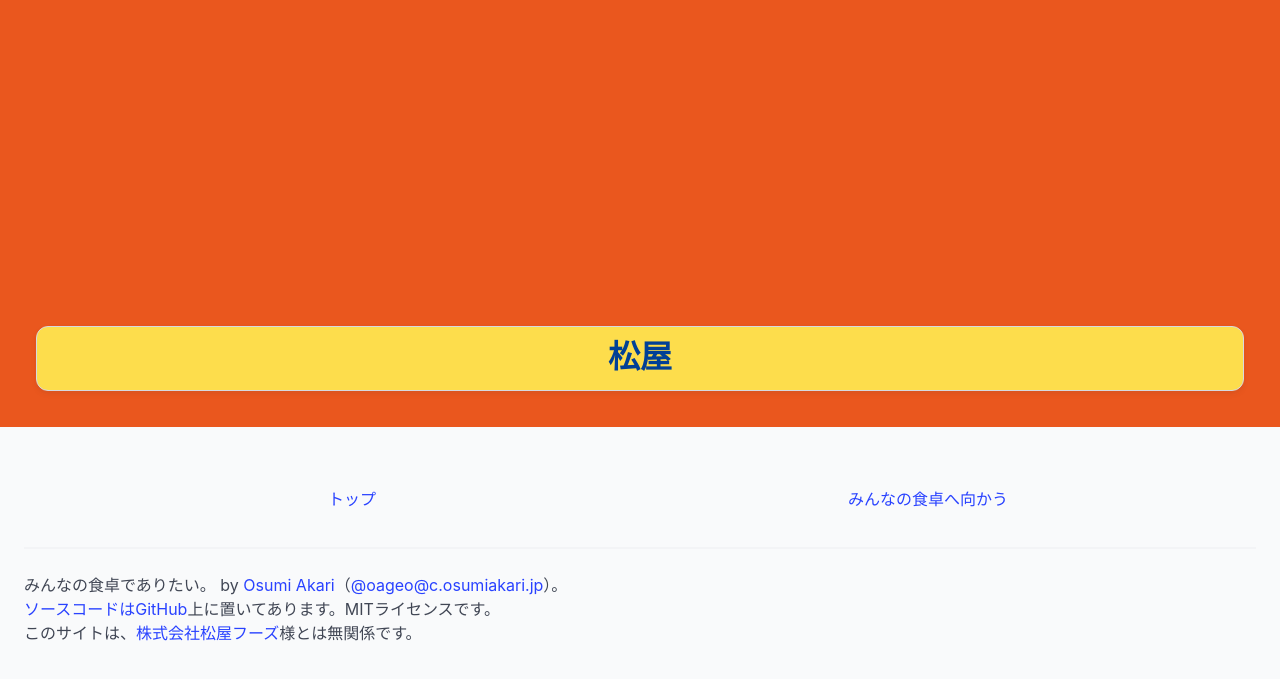
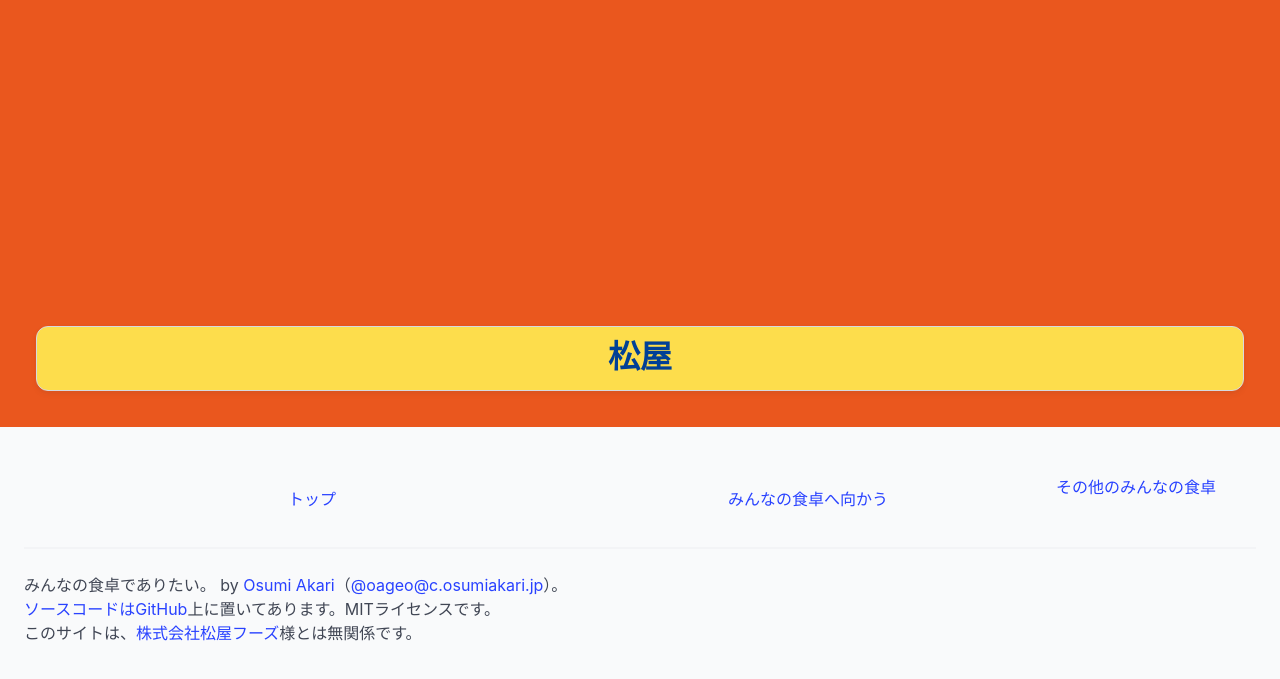
Before and after one commit to oageo/wannabe-syokutaku, an Eleventy site: page src/index.html in a window 1280 px wide. Shown: the part 373-1052 px from the top of the page. Built offline with nearby package versions, Linux system fonts and the light colour scheme; Eleventy itself is replaced by a stand-in of ours; files that its build step writes are made by us from their sources.

Commit message:
www.食卓.みんなへのリンクを追加

```diff
--- a/src/_includes/components/footer.njk
+++ b/src/_includes/components/footer.njk
@@ -6,6 +6,9 @@
         <a class="column has-text-centered" href="https://wannabe-syokutaku.osumiakari.jp/">
             みんなの食卓へ向かう
         </a>
+        <a href="https://www.xn--2kr713n.xn--q9jyb4c">
+            その他のみんなの食卓
+        </a>
     </div>
     <hr>
     <p>みんなの食卓でありたい。 by <a href="https://www.osumiakari.jp">Osumi Akari</a>（<a href="https://c.osumiakari.jp/@oageo">@oageo@c.osumiakari.jp</a>）。</p>
```
